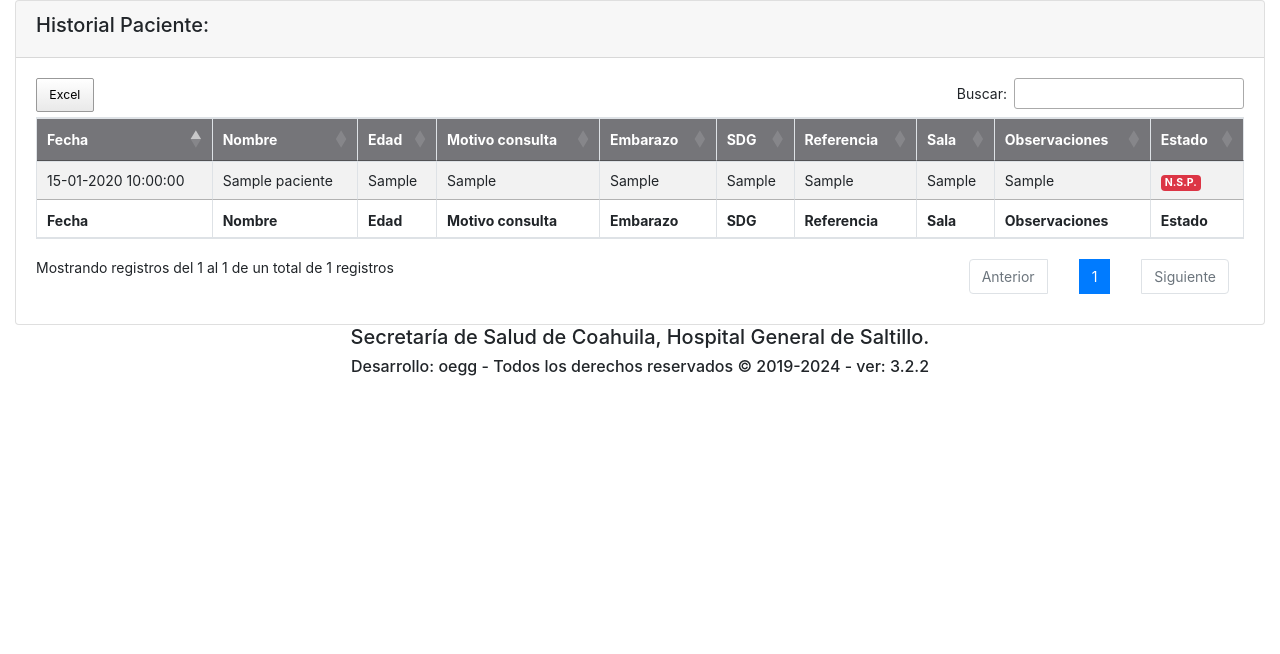
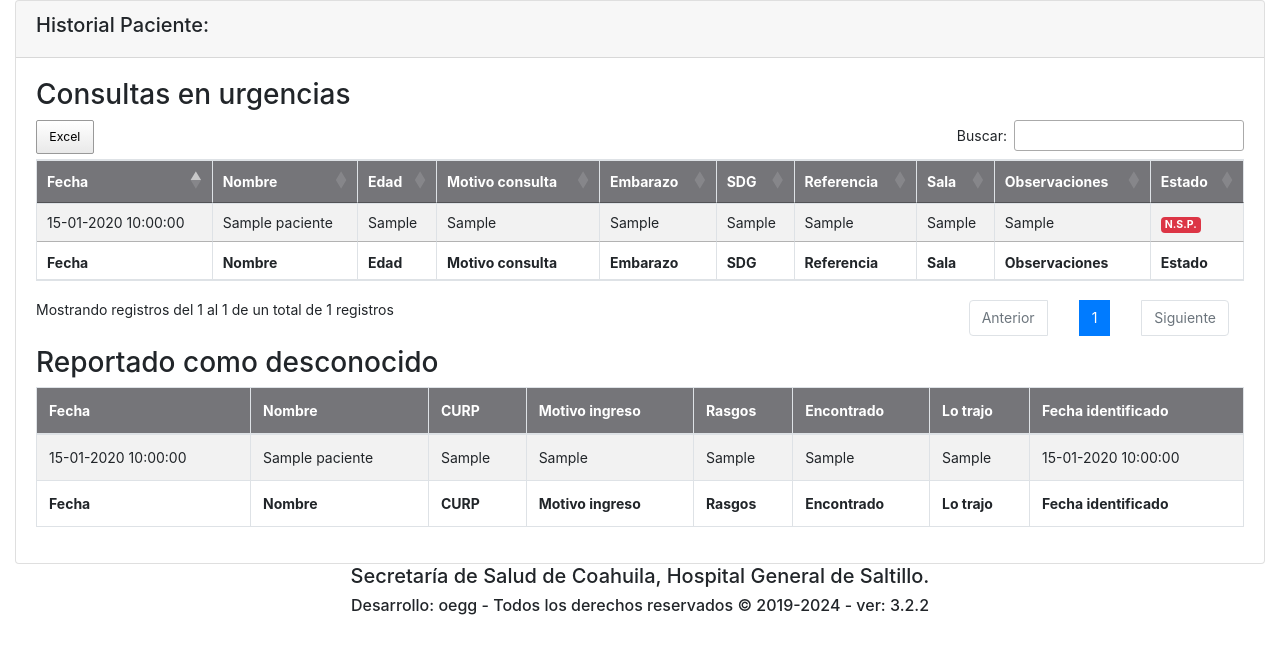
Before and after one commit to oegg10/expurg, a PHP site: page /modelos/reportes/repPaciente.php?id=1 in a window 1280 px wide. Shown: the part 75-729 px from the top of the page. Run offline with PHP 8.4, Linux system fonts and the light colour scheme; the visitor is signed in with stand-in values (Sample User, id 1); tables that the repository leaves empty or names only in its code hold one stand-in row (values such as "Sample post"); some libraries are stand-ins or nearby versions.

Commit message:
modificaciones 29022024

```diff
--- a/modelos/desconocidos/desconocido.php
+++ b/modelos/desconocidos/desconocido.php
@@ -162,7 +162,7 @@ if (!isset($_SESSION['idusuario'])) {
                                 <!-- FIN -->
 
                                 <div class="form-group col-lg-12 col-md-12 col-sm-12 col-xs-12">
-                                    <button class="btn btn-primary" type="submit" id="btnEditar"><i class="fa fa-save"> Editar</i></button>
+                                    <button class="btn btn-primary" type="submit" id="btnGuardar"><i class="fa fa-save"> Guardar</i></button>
                                     <a href="index.php" type="button" class="btn btn-danger"><i class="fa fa-arrow-circle-left"> Cancelar</i></a>
                                 </div>
 
--- a/modelos/desconocidos/editarDesconocido.php
+++ b/modelos/desconocidos/editarDesconocido.php
@@ -176,7 +176,7 @@ if (!isset($_SESSION['idusuario'])) {
                                 <!-- FIN -->
 
                                 <div class="form-group col-lg-12 col-md-12 col-sm-12 col-xs-12">
-                                    <button class="btn btn-primary" type="submit" id="btnGuardar"><i class="fa fa-save"> Guardar</i></button>
+                                    <button class="btn btn-primary" type="submit" id="btnEditar"><i class="fa fa-save"> Editar</i></button>
                                     <a href="index.php" type="button" class="btn btn-danger"><i class="fa fa-arrow-circle-left"> Cancelar</i></a>
                                 </div>
 
--- a/modelos/reportes/repPaciente.php
+++ b/modelos/reportes/repPaciente.php
@@ -16,9 +16,13 @@ if (!isset($_SESSION['idusuario'])) {
 
     $id = $_GET['id'];
 
+    /*===== CONSULTAS EN URGENCIAS =====*/
     $consulta = "SELECT p.idpaciente,p.nombre,p.sexo,r.idrecepcion,r.fechahorarecep,r.edad,r.mtvoconsulta,r.embarazo,r.semgesta,r.referencia,r.observaciones,r.sala,r.condicion FROM pacientes p INNER JOIN recepciones r ON p.idpaciente = r.idpaciente WHERE p.idpaciente = '$id' ORDER BY r.fechahorarecep DESC";
+    $resultado = $con->query($consulta);
 
-    $resultado = $con->query($consulta);
+    /*===== CONSULTA PARA DESAPARECIDOS =====*/
+    $sqlDesaparecido = "SELECT p.idpaciente, p.nombre, p.curp, d.fechaalta, d.mtvoingreso, d.rasgos, d.encontrado, d.trasladado, d.dcurp, d.fechamodif FROM pacientes p INNER JOIN desconocidos d ON p.curp = d.dcurp WHERE p.idpaciente = '$id'";
+    $resDesaparecido = $con->query($sqlDesaparecido);
 
     ?>
 
@@ -30,6 +34,7 @@ if (!isset($_SESSION['idusuario'])) {
                         <h5>Historial Paciente: </h5>
                     </div>
                     <div class="card-body">
+                        <h3>Consultas en urgencias</h3>
                         <div class="table-responsive" id="listadoregistros">
                             <table id="tabla" class="table table-striped table-bordered table-condensed table-hover">
                                 <thead style="background-color: #757579; color: white;">
@@ -99,8 +104,55 @@ if (!isset($_SESSION['idusuario'])) {
                                 </tfoot>
                             </table>
                         </div>
+
+                        <h3>Reportado como desconocido</h3>
+                        <div class="table-responsive">
+                            <table id="tabla" class="table table-striped table-bordered table-condensed table-hover">
+                                <thead style="background-color: #757579; color: white;">
+                                    <th>Fecha</th>
+                                    <th>Nombre</th>
+                                    <th>CURP</th>
+                                    <th>Motivo ingreso</th>
+                                    <th>Rasgos</th>
+                                    <th>Encontrado</th>
+                                    <th>Lo trajo</th>
+                                    <th>Fecha identificado</th>
+                                </thead>
+                                <tbody>
+                                    <?php
+                                    while ($desap = $resDesaparecido->fetch_array(MYSQLI_BOTH)) {
+
+                                        echo "<tr>
+                                        <td>" . date("d-m-Y H:i:s", strtotime($desap['fechaalta'])) . "</td>
+                                        <td>" . $desap['nombre'] . "</td>
+                                        <td>" . $desap['curp'] . "</td>
+                                        <td>" . $desap['mtvoingreso'] . "</td>
+                                        <td>" . $desap['rasgos'] . "</td>
+                                        <td>" . $desap['encontrado'] . "</td>
+                                        <td>" . $desap['trasladado'] . "</td>
+                                        <td>" . date("d-m-Y H:i:s", strtotime($desap['fechamodif'])) . "</td>";
+
+                                    }
+                                    ?>
+                                </tbody>
+                                <tfoot>
+                                    <th>Fecha</th>
+                                    <th>Nombre</th>
+                                    <th>CURP</th>
+                                    <th>Motivo ingreso</th>
+                                    <th>Rasgos</th>
+                                    <th>Encontrado</th>
+                                    <th>Lo trajo</th>
+                                    <th>Fecha identificado</th>
+                                </tfoot>
+                            </table>
+                        </div>
+
+
+
+
+
                     </div>
-
                 </div>
             </div>
         </div>
```
Also changed, not shown: modelos/desconocidos/acreditado.php (+4 -4 lines).
